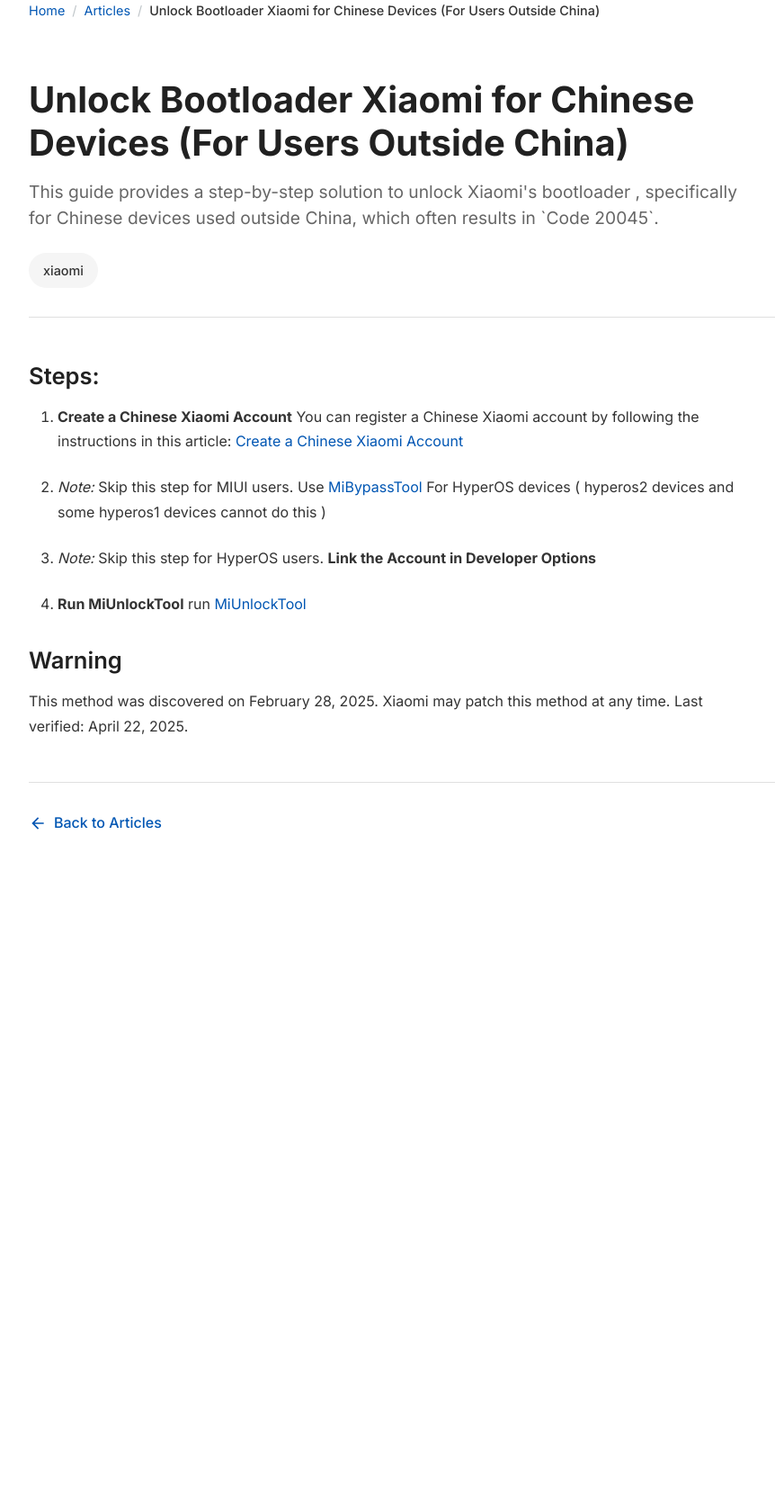
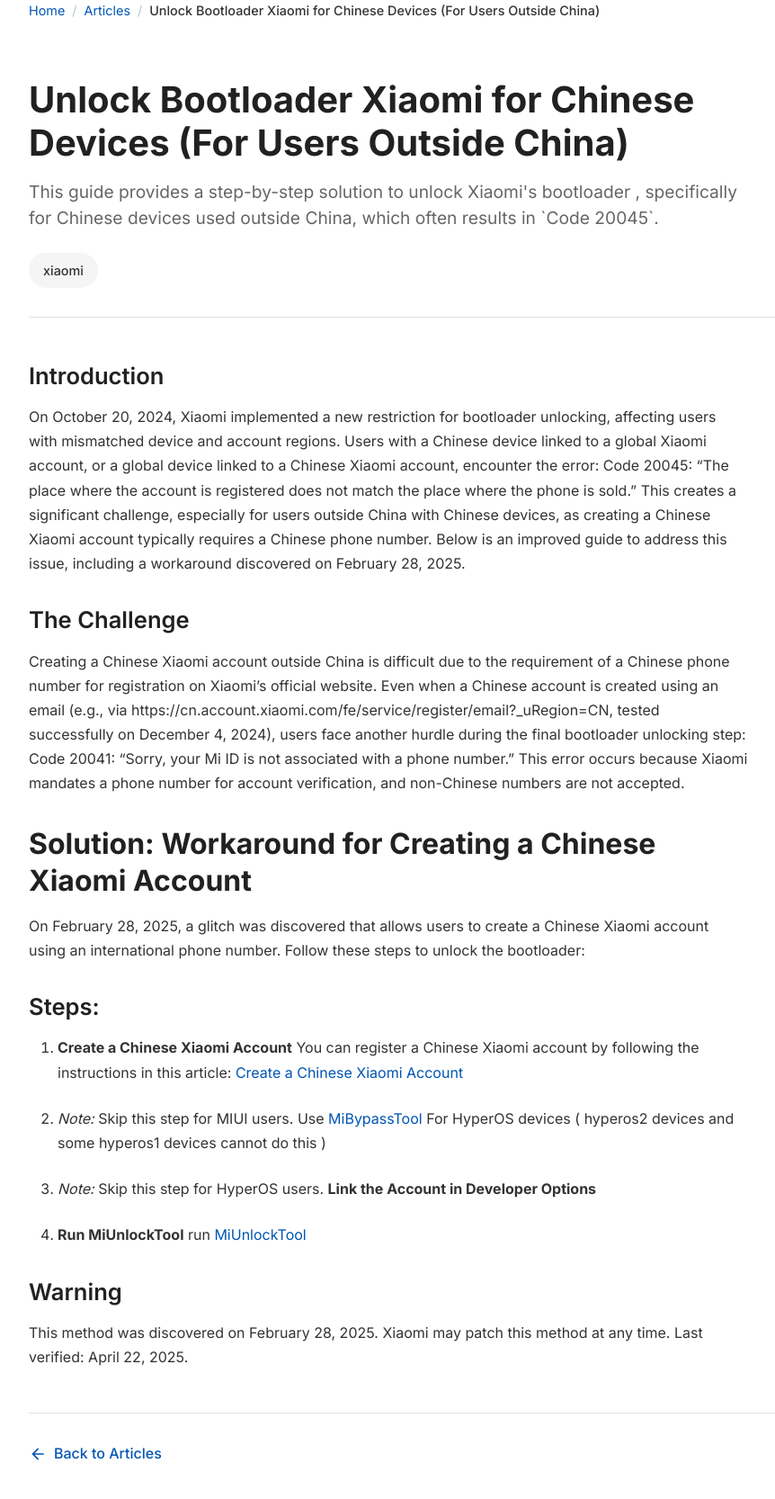
Before and after one commit to offici5l/offici5l.github.io, a Jekyll site: the page built from _articles/mi-cn-unlock.md, in a window 1280 px wide. Shown: the whole page at 90% size, without its empty margins (32-894 px from the left). Built offline with Jekyll 4.4.1, drawn with Linux system fonts in a browser that asks for light colours; before the commit the page ends 964 px from its top, so only the background shows below that.

Commit message:
Update mi-cn-unlock.md

```diff
--- a/_articles/mi-cn-unlock.md
+++ b/_articles/mi-cn-unlock.md
@@ -4,6 +4,19 @@
 category: "xiaomi"
 layout: article
 ---
+
+## Introduction
+On October 20, 2024, Xiaomi implemented a new restriction for bootloader unlocking, affecting users with mismatched device and account regions. Users with a Chinese device linked to a global Xiaomi account, or a global device linked to a Chinese Xiaomi account, encounter the error:
+Code 20045: "The place where the account is registered does not match the place where the phone is sold."
+This creates a significant challenge, especially for users outside China with Chinese devices, as creating a Chinese Xiaomi account typically requires a Chinese phone number. Below is an improved guide to address this issue, including a workaround discovered on February 28, 2025.
+
+## The Challenge
+Creating a Chinese Xiaomi account outside China is difficult due to the requirement of a Chinese phone number for registration on Xiaomi’s official website. Even when a Chinese account is created using an email (e.g., via https://cn.account.xiaomi.com/fe/service/register/email?_uRegion=CN, tested successfully on December 4, 2024), users face another hurdle during the final bootloader unlocking step:
+Code 20041: "Sorry, your Mi ID is not associated with a phone number."
+This error occurs because Xiaomi mandates a phone number for account verification, and non-Chinese numbers are not accepted.
+
+# Solution: Workaround for Creating a Chinese Xiaomi Account
+On February 28, 2025, a glitch was discovered that allows users to create a Chinese Xiaomi account using an international phone number. Follow these steps to unlock the bootloader:
 
 ## Steps:
 
```
